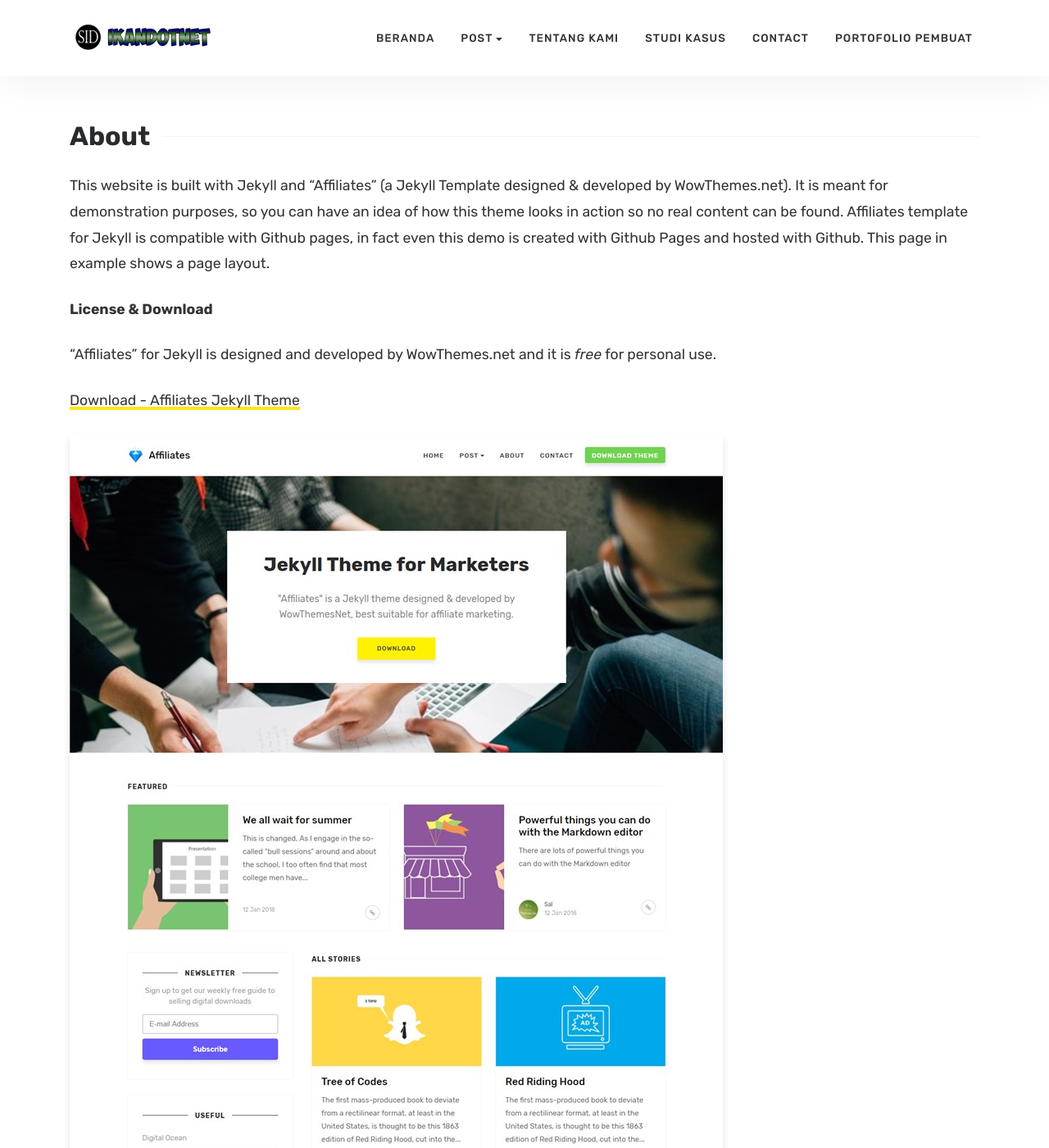
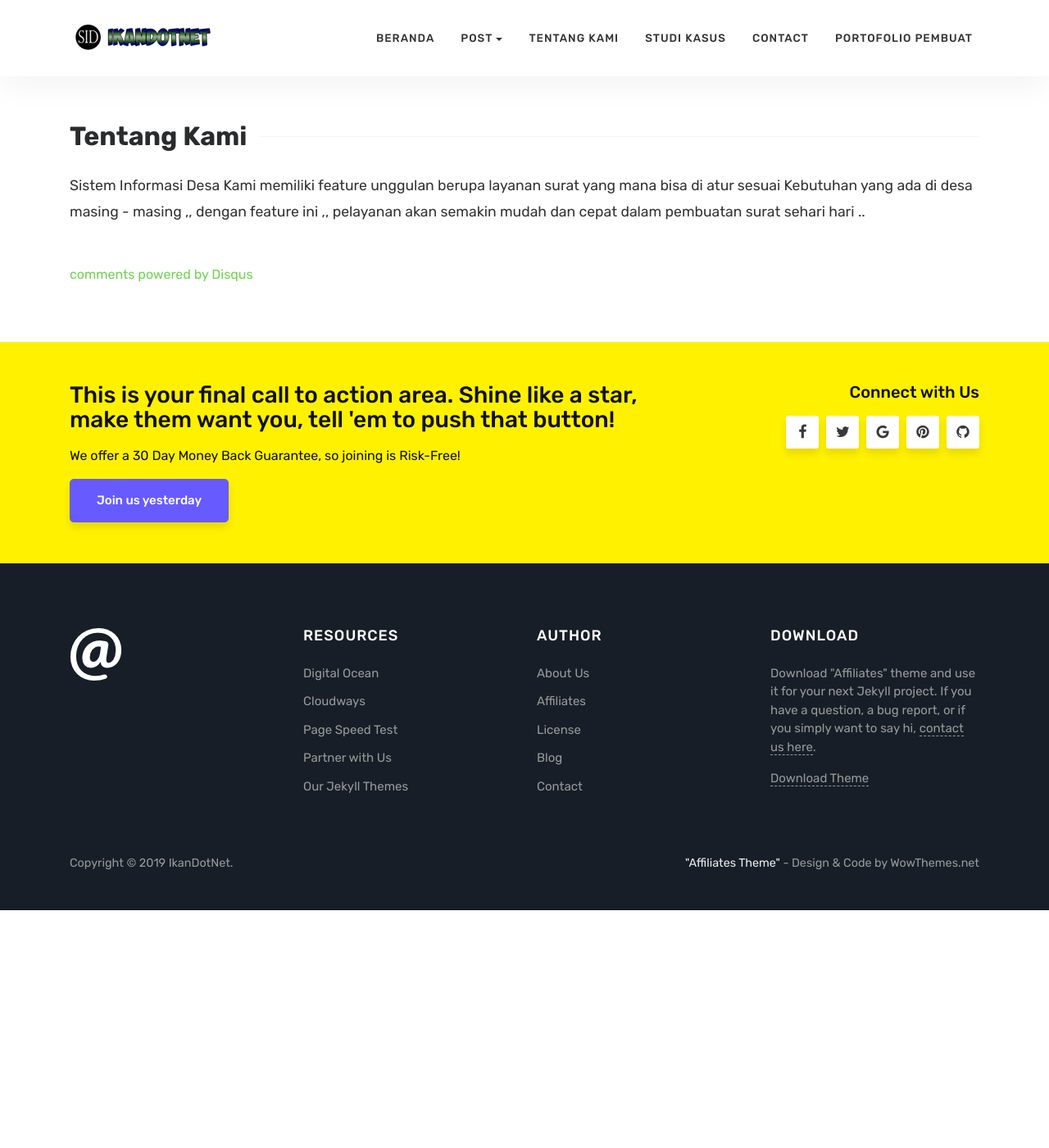
Before and after one commit to nifqi18/nifqi18.github.io, a Jekyll site: the page built from about.md, in a window 1280 px wide and 1400 px high. Shown: the whole window at 82% size. Built offline with Jekyll 4.4.1, drawn with Linux system fonts in a browser that asks for light colours; comment, search, counter and statistics services are not loaded.

Commit message:
tentang Kami

```diff
--- a/about.md
+++ b/about.md
@@ -1,21 +1,9 @@
 ---
 layout: page
-title: About
+title: Tentang Kami
 comments: true
 ---
 
-This website is built with Jekyll and "Affiliates" (a Jekyll Template designed & developed by WowThemes.net). It is meant for demonstration purposes, so you can have an idea of how this theme looks in action so no real content can be found. Affiliates template for Jekyll is compatible with Github pages, in fact even this demo is created with Github Pages and hosted with Github. This page in example shows a page layout.
-
-**License & Download**
-
-"Affiliates" for Jekyll is designed and developed by WowThemes.net and it is *free* for personal use.
-
-<a href="https://github.com/wowthemesnet/affiliates-jekyll-theme/archive/master.zip" target="_blank">Download - Affiliates Jekyll Theme</a>
-
-![jekyll template mediumish]({{site.baseurl}}/assets/images/theme1.jpg)
-
-![jekyll template mediumish]({{site.baseurl}}/assets/images/theme2.jpg)
-
-![jekyll template mediumish]({{site.baseurl}}/assets/images/theme3.jpg)
-
-![jekyll template mediumish]({{site.baseurl}}/assets/images/theme4.jpg)
+Sistem Informasi Desa Kami memiliki feature unggulan berupa layanan surat yang mana bisa di atur sesuai
+Kebutuhan yang ada di desa masing - masing ,, dengan feature ini ,, pelayanan akan semakin mudah dan cepat
+dalam pembuatan surat sehari hari ..
--- a/assets/css/theme.css
+++ b/assets/css/theme.css
@@ -362,6 +362,8 @@
     max-width: 90%;
     margin: 0px auto;
     text-align: center;
+    box-shadow: -1px -1px 4px black;
+    border-radius: 20px;
 }
 .footer {
 	border-top:1px solid rgba(0,0,0,.05)!important;
```
